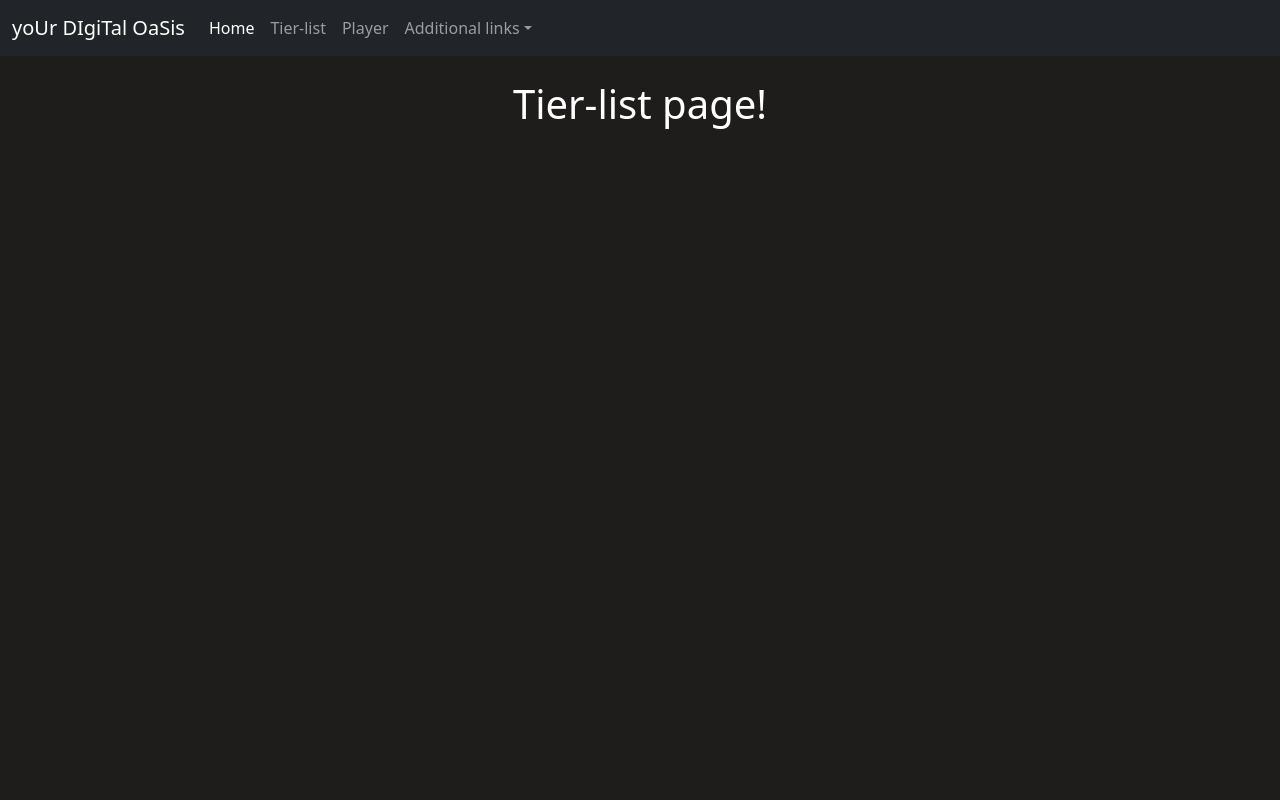
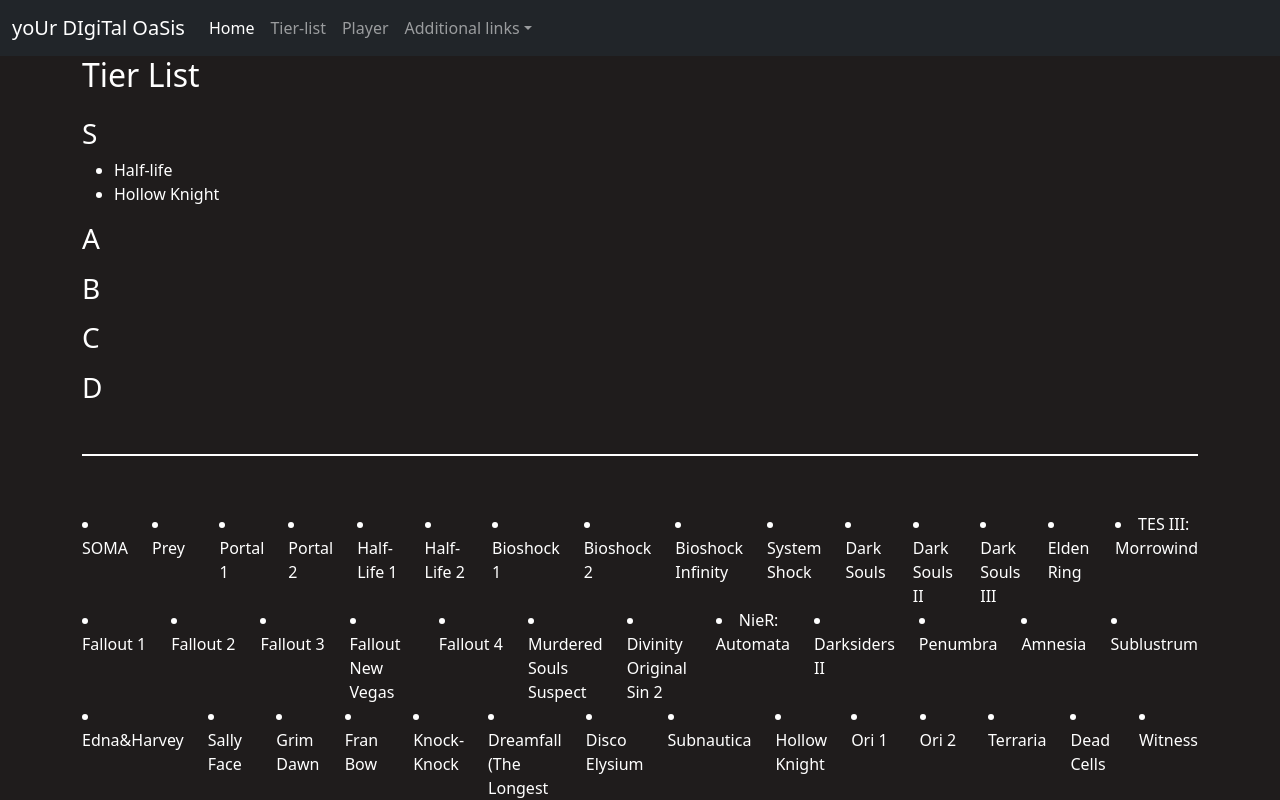
Before and after one commit to Albus-489/my-digital-oasis, a React (Create React App) app: page /tierlist in a window 1280 px wide. Shown: the top 800 px of the page. Built offline with nearby package versions, Linux system fonts and the light colour scheme.

Commit message:
drag&drop events logic

```diff
--- a/src/App.css
+++ b/src/App.css
@@ -2,6 +2,12 @@
     text-align: center;
     background-color: rgb(42, 39, 39);
     color: aliceblue;
+}
+
+.tiers{
+    border-bottom: 2px solid white;
+    margin: 2% 0 5% 0;
+    padding: 0 0 3% 0;
 }
 
 .mylinks{
--- a/src/components/tier-list/TierListPage.tsx
+++ b/src/components/tier-list/TierListPage.tsx
@@ -1,14 +1,98 @@
+import React, { DragEvent, FC, useEffect, useState } from "react";
+import ITierList from "./models/ITierList";
+import data from "./data/items.json";
+
 const TierListPage = () => {
+  const [tiers, setTierList] = useState<ITierList[]>([
+    { name: "S", items: ["Half-life", "Hollow Knight"] },
+    { name: "A", items: [] },
+    { name: "B", items: [] },
+    { name: "C", items: [] },
+    { name: "D", items: [] },
+  ]);
+
+  const [items, setItems] = useState<string[]>([]);
+
+  useEffect(() => {
+    setItems(data.games);
+    // console.log(data.games);
+  }, []);
+
+  const onDragStart = (event: DragEvent, name: string) => {
+    event.dataTransfer.setData("text/plain", name);
+    console.log("Drag started", name);
+  };
+
+  const onDragOver = (event: DragEvent<HTMLDivElement>) => {
+    event.stopPropagation();
+    event.preventDefault();
+  };
+
+  const onDrop = (event: DragEvent<HTMLDivElement>, tierIndex: number) => {
+    const itemName = event.dataTransfer.getData("text"); //which item was selected
+    const itemIndex = tiers.findIndex((tier) => tier.items.includes(itemName)); // index of the selected item
+
+    if (itemIndex !== -1) {
+      const updatedTiers = [...tiers]; // copy the array
+
+      const item = updatedTiers[itemIndex].items.find(
+        (item) => item === itemName
+      ); // find the item that will be moved
+
+      updatedTiers[itemIndex].items = updatedTiers[itemIndex].items.filter(
+        (item) => item !== itemName
+      ); // remove the item from the origin array
+
+      updatedTiers[tierIndex].items.push(item!); // add the item to the destination array
+      setTierList(updatedTiers); // update the state
+    }
+  };
+
   return (
-    <>
-      <div className="container">
-        <div className="row">
-          <div className="col mt-4 text-center">
-            <h1>Tier-list page!</h1>
+    <div>
+      <h2>Tier List</h2>
+      <div className="tiers">
+        {tiers.map((tier, tierIndex) => (
+          <div
+            key={tier.name}
+            className="tier"
+            onDragOver={(event) => onDragOver(event)}
+            onDrop={(event) => onDrop(event, tierIndex)}
+          >
+            <h3>{tier.name}</h3>
+            <ul>
+              {tier.items.map((item) => (
+                <li
+                  key={item}
+                  draggable
+                  onDragStart={(event) => onDragStart(event, item)}
+                >
+                  {item}
+                </li>
+              ))}
+            </ul>
+          </div>
+        ))}
+      </div>
+
+      <div className="items">
+        <div className="itemsPool">
+          <div className="row flex-row">
+            {items.map((item, index) => (
+              <div className="col" key={index}>
+                <li
+                  key={index}
+                  draggable
+                  onDragStart={(event) => onDragStart(event, item)}
+                >
+                  {item}
+                </li>
+              </div>
+            ))}
           </div>
         </div>
       </div>
-    </>
+    </div>
   );
 };
 
```
